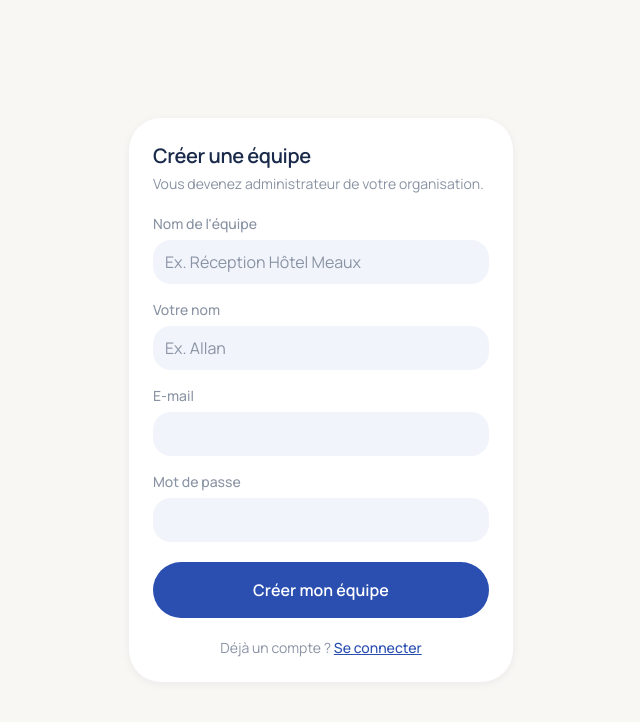
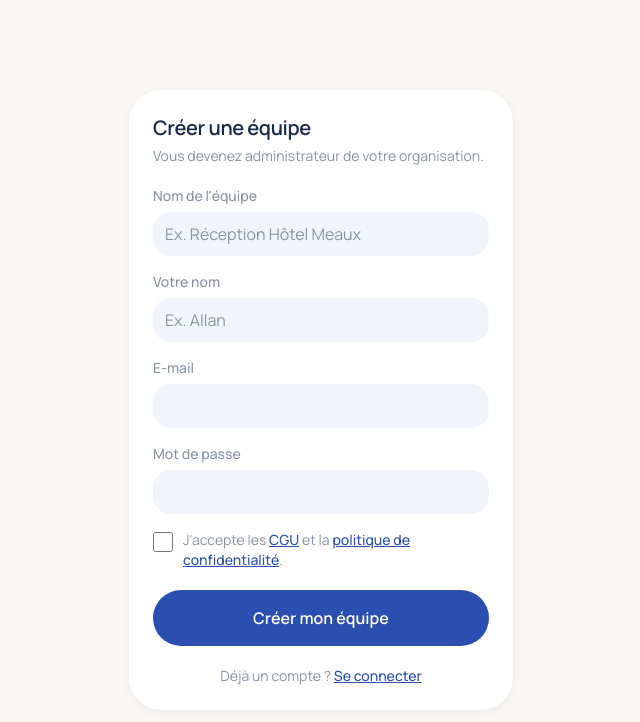
Before and after one commit to Allan77bot/scribe-app, a Next.js app: page /signup in a window 1280 px wide. Shown: the top 722 px of the page, without its empty margins (319-959 px from the left). Built offline with nearby package versions, Linux system fonts and the light colour scheme; no server answers.

Commit message:
feat(legal): acceptation CGU obligatoire à l'inscription (client + serveur)

```diff
--- a/src/app/(auth)/signup/page.tsx
+++ b/src/app/(auth)/signup/page.tsx
@@ -67,6 +67,25 @@ export default async function SignupPage({
             className="w-full rounded-field bg-surface-container-low px-3 py-2.5 text-base text-on-surface placeholder:text-outline focus:outline-none focus:ring-2 focus:ring-primary"
           />
         </label>
+        <label className="flex items-start gap-2.5 text-sm text-on-surface-variant">
+          <input
+            type="checkbox"
+            name="accept_terms"
+            required
+            className="mt-0.5 h-5 w-5 shrink-0 rounded accent-primary"
+          />
+          <span>
+            J&apos;accepte les{" "}
+            <Link href="/cgu" target="_blank" className="font-medium text-primary underline">
+              CGU
+            </Link>{" "}
+            et la{" "}
+            <Link href="/confidentialite" target="_blank" className="font-medium text-primary underline">
+              politique de confidentialité
+            </Link>
+            .
+          </span>
+        </label>
         <button
           type="submit"
           className="mt-1 flex h-14 w-full items-center justify-center rounded-pill bg-primary px-6 text-base font-semibold text-on-primary transition-all hover:bg-primary-container active:scale-[0.98]"
--- a/src/lib/auth/actions.ts
+++ b/src/lib/auth/actions.ts
@@ -5,6 +5,7 @@ import { redirect } from "next/navigation";
 import { createClient } from "@/lib/supabase/server";
 import { dispatchVerificationEmail } from "@/lib/email/auth-links";
 import { cleanLine } from "@/lib/sanitize";
+import { isTermsAccepted } from "@/lib/auth/terms";
 
 // ── Inscription ──────────────────────────────────────────────────────────
 // Crée le compte Supabase. Le trigger SQL handle_new_user() crée alors l'org
@@ -27,6 +28,14 @@ export async function signup(formData: FormData) {
     redirect(
       "/signup?error=" +
         encodeURIComponent("Le mot de passe doit faire au moins 8 caractères."),
+    );
+  }
+
+  // Acceptation des CGU obligatoire (la case HTML `required` est contournable par POST direct).
+  if (!isTermsAccepted(formData.get("accept_terms"))) {
+    redirect(
+      "/signup?error=" +
+        encodeURIComponent("Vous devez accepter les CGU et la politique de confidentialité."),
     );
   }
 
--- /dev/null
+++ b/src/lib/auth/terms.ts
@@ -0,0 +1,6 @@
+// Vérifie l'acceptation des CGU côté serveur (la case HTML `required` est contournable
+// par un POST direct). Une case cochée envoie sa valeur ("on" par défaut, ou "true").
+export function isTermsAccepted(value: FormDataEntryValue | null): boolean {
+  if (typeof value !== "string") return false;
+  return value === "on" || value === "true";
+}
```
Also changed, not shown: 1 other file (tests, documents, lock files or other folders).
